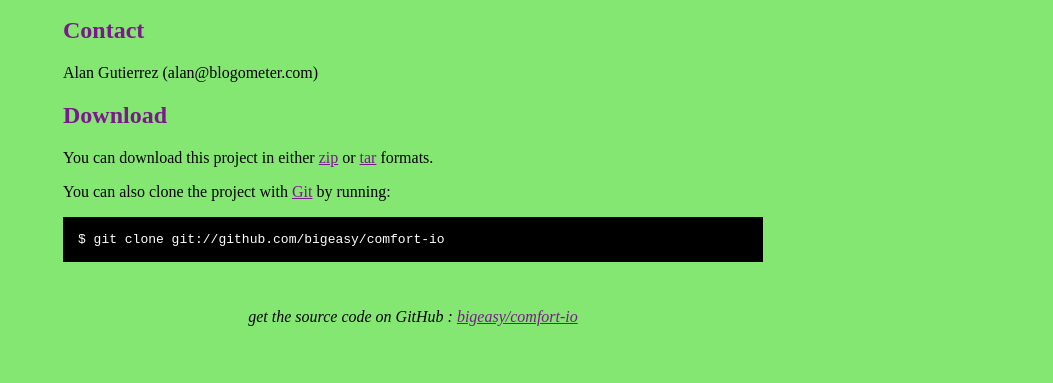
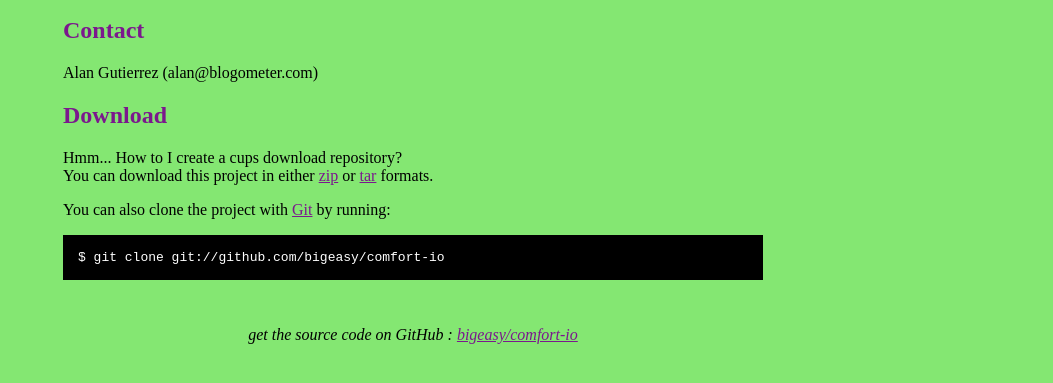
Before and after one commit to defunct/comfort-io, a plain HTML site: page index.html in a window 1280 px wide. Shown: the part 363-746 px from the top of the page, without its empty margins (227-1280 px from the left). Drawn offline with Linux system fonts and the light colour scheme.

Commit message:
Minor change to homepage.

```diff
--- a/index.html
+++ b/index.html
@@ -65,6 +65,8 @@
 
     <h2>Download</h2>
     <p>
+      Hmm... How to I create a cups download repository?
+<br>
       You can download this project in either
       <a href="http://github.com/bigeasy/comfort-io/zipball/master">zip</a> or
       <a href="http://github.com/bigeasy/comfort-io/tarball/master">tar</a> formats.
```
